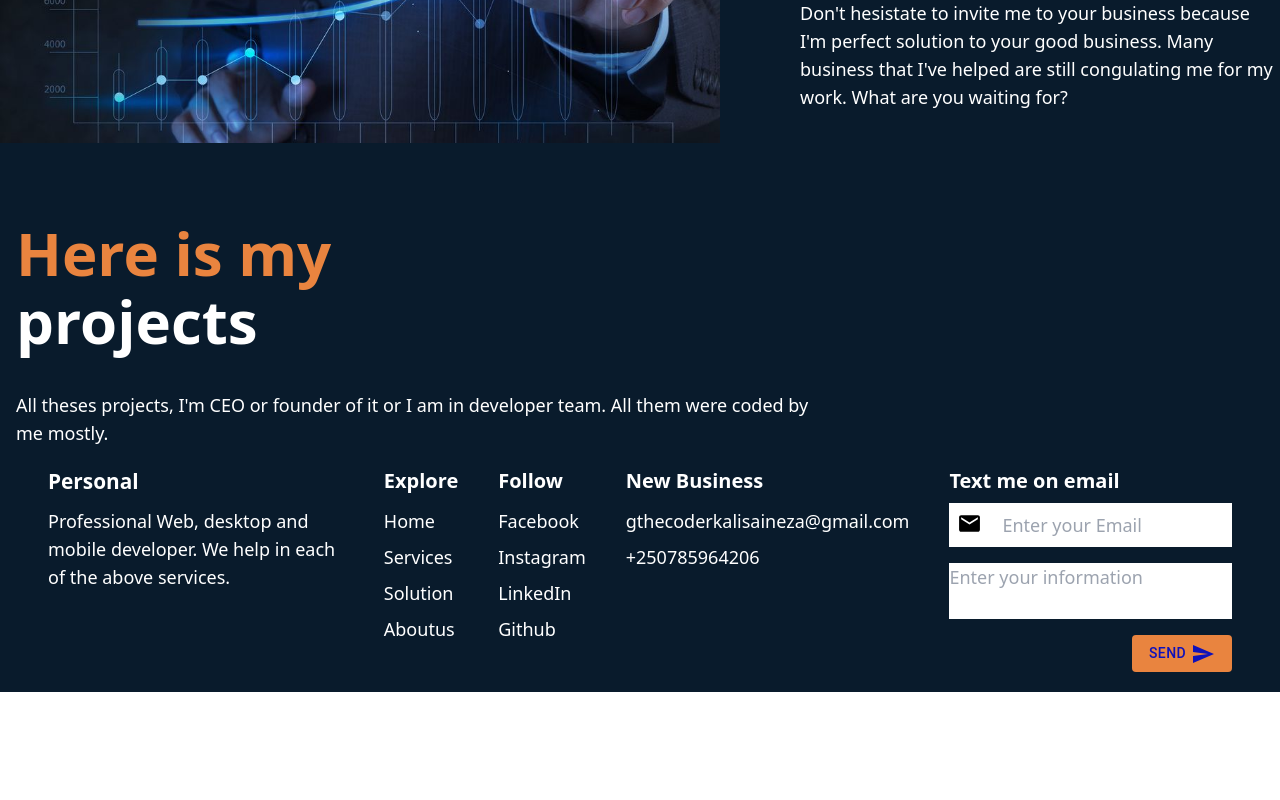
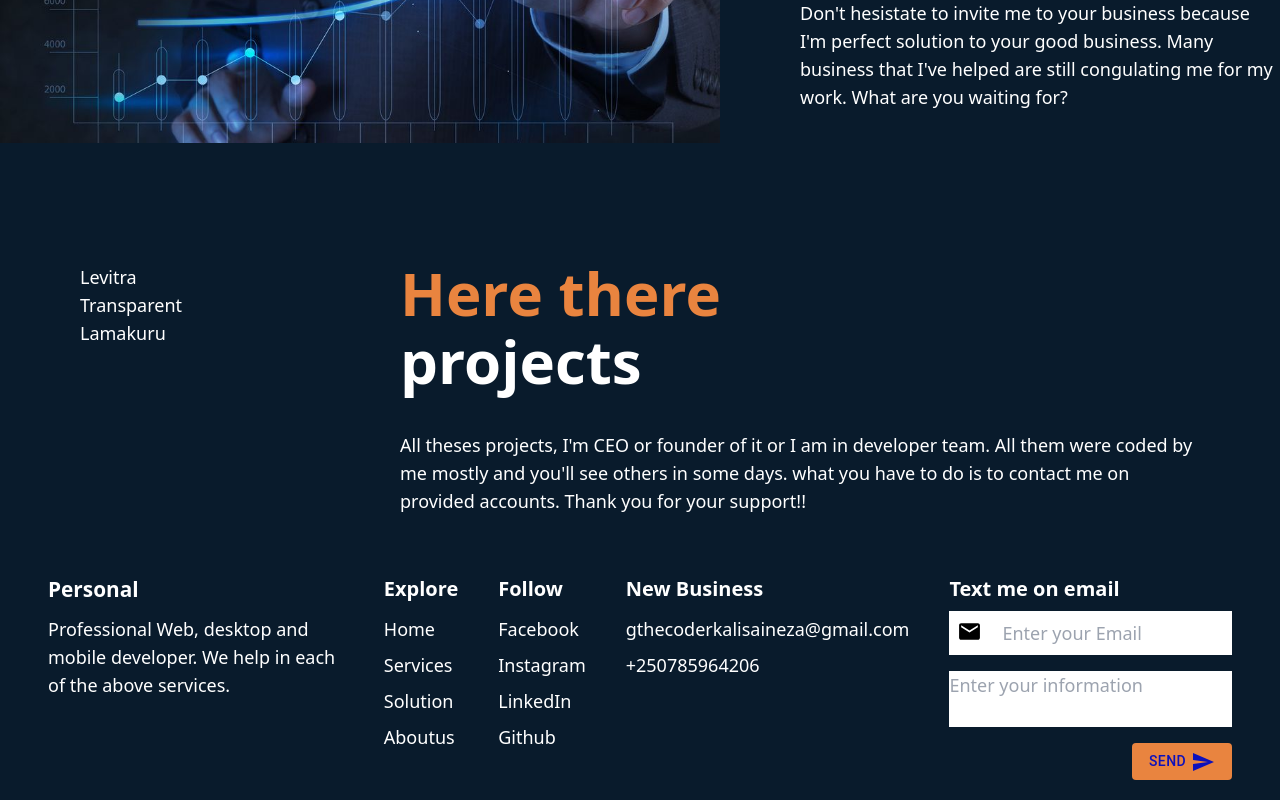
Before and after one commit to the-coder-kalisa/portofolio, a React (Vite) app: page / in a window 1280 px wide. Shown: the part 2154-2954 px from the top of the page. Before the commit the page ends 2846 px from the top, so only its background shows below. Built offline with nearby package versions, Linux system fonts and the light colour scheme.

Commit message:
finished

```diff
--- a/src/components/Career.tsx
+++ b/src/components/Career.tsx
@@ -1,5 +1,7 @@
 import { FC, useEffect, useState } from "react";
 import { useSelector } from "react-redux";
+import { Link } from "react-router-dom";
+import { career } from "../data";
 import { State, transition } from "../store";
 
 const Career: FC = () => {
@@ -16,15 +18,21 @@ const Career: FC = () => {
     [phone]
   );
   return (
-    <div className="flex gap-4">
-      <div></div>
+    <div className={`flex justify-between px-20 py-10 gap-4 ${(phone === "phone" || phone === "tablet") && "flex-col"}`}>
+      <div>
+        {career.map(({name, link}, index) => (
+            <div key={index}>
+                <a href={link ? link : "javascriptvoid(0)"}>{name}</a>
+            </div>
+        ))}
+      </div>
       <div className="max-w-[50rem] flex flex-col gap-10">
         <div
           className={`${
             font ? "text-6xl" : "text-4xl"
           } flex flex-col gap-2 font-bold`}
         >
-          <div className="text-[#e9843f]">Here is my</div>
+          <div className="text-[#e9843f]">Here there <area shape="" coords="" href="" alt="" /></div>
           <div>projects</div>
         </div>
         <div className={`flex flex-col gap-5`}>
@@ -32,7 +40,9 @@ const Career: FC = () => {
             className={`${mode ? "text-white" : "text-black"} ${transition}`}
           >
             All theses projects, I'm CEO or founder of it or I am in developer
-            team. All them were coded by me mostly.
+            team. All them were coded by me mostly and you'll see others in some
+            days. what you have to do is to contact me on provided accounts.
+            Thank you for your support!!
           </div>
         </div>
       </div>
--- a/src/data.tsx
+++ b/src/data.tsx
@@ -134,7 +134,16 @@ export const knowledge: Array<knowledge> = [
     categorie: [
       {
         type: "computer intensive programming",
-        languages: [{name: "C"}, {name: "C++"}, {name: "Matlab"}, {name: "C#"}, {name: "R"}, {name: "Python"}, {name: "Ruby"}, {name: "Rust"}],
+        languages: [
+          { name: "C" },
+          { name: "C++" },
+          { name: "Matlab" },
+          { name: "C#" },
+          { name: "R" },
+          { name: "Python" },
+          { name: "Ruby" },
+          { name: "Rust" },
+        ],
       },
     ],
   },
@@ -154,8 +163,12 @@ export const FooterData: Footer[] = [
     links: ["gthecoderkalisaineza@gmail.com", "+250785964206"],
   },
 ];
-interface Career{
+interface Career {
   name: string;
   link?: string;
 }
-export const Career: Career[] = [{name: "Levitra", }]
+export const career: Career[] = [
+  { name: "Levitra", link: "https://levitra.vercel.app" },
+  { name: "Transparent" },
+  { name: "Lamakuru" },
+];
```
